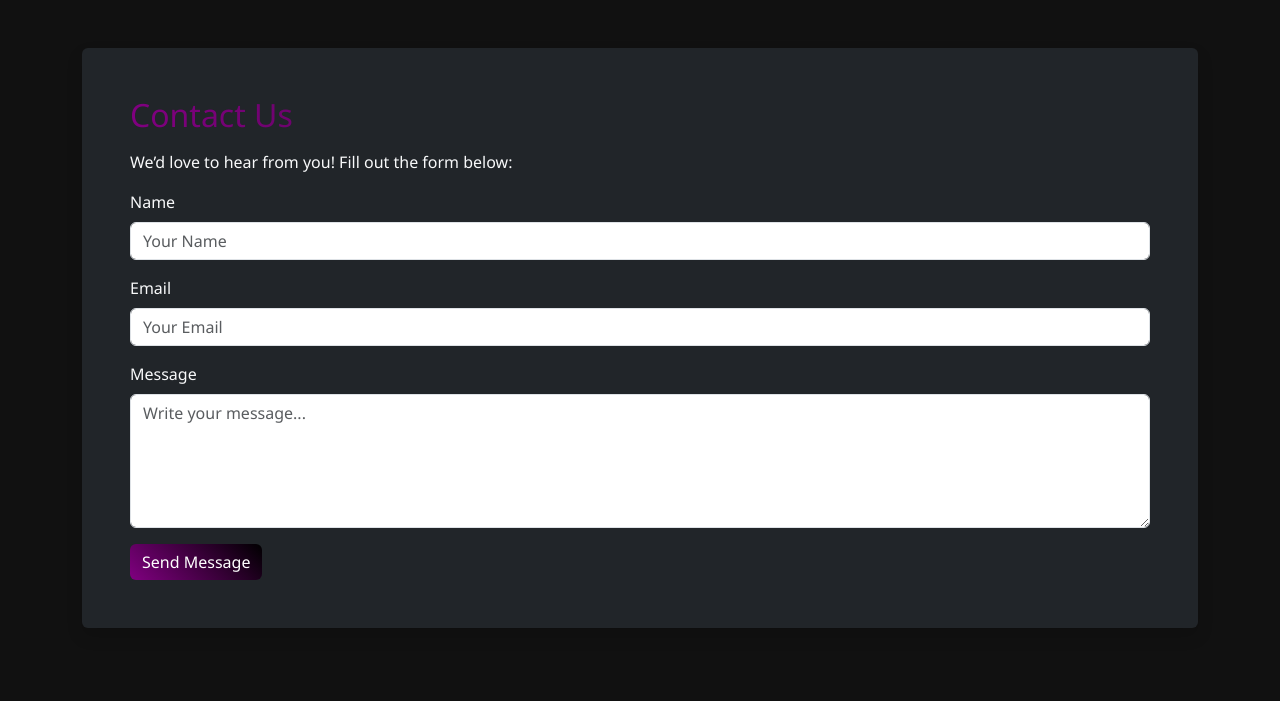
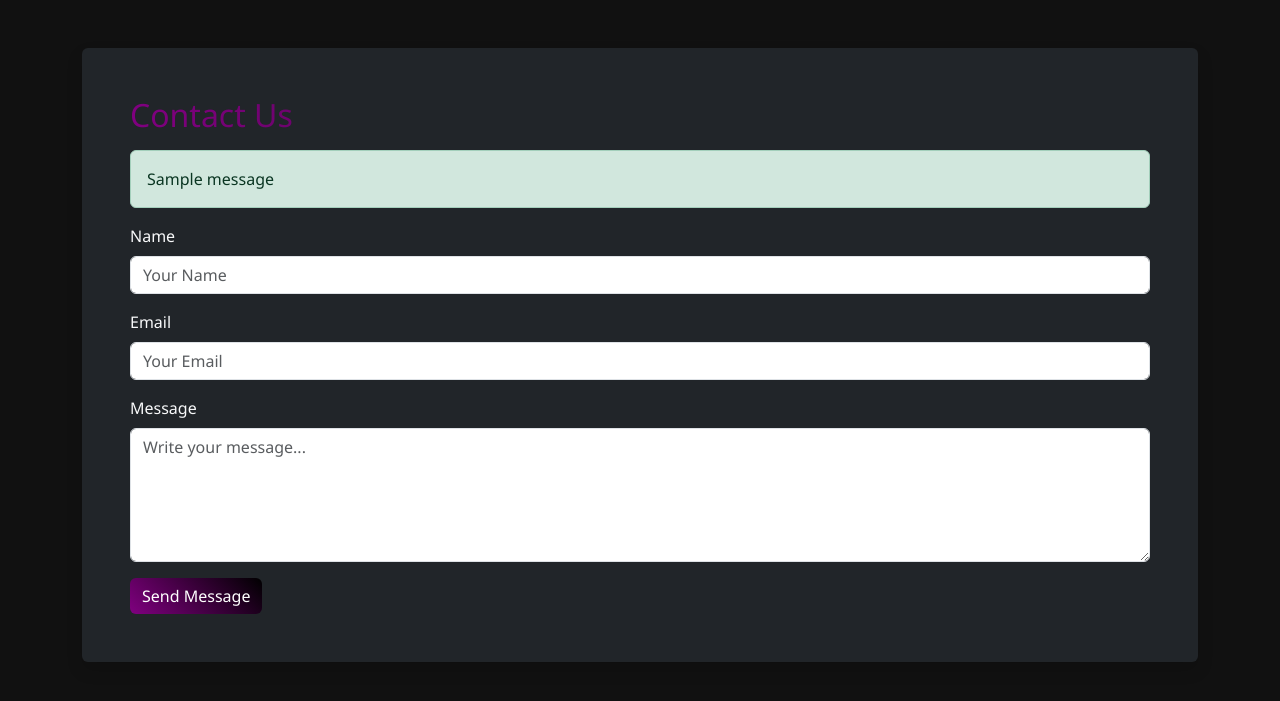
Before and after one commit to BadarsCode/SIYASI_NEWS, a Django app: page /contact/ in a window 1280 px wide. Shown: the part 56-757 px from the top of the page. Run offline with Django 5.2, Linux system fonts and the light colour scheme; one stand-in notice (Sample message) is shown.

Commit message:
add email to contact page

```diff
--- a/News/templates/news/contact.html
+++ b/News/templates/news/contact.html
@@ -3,9 +3,17 @@
 <div class="container py-5">
   <div class="bg-dark text-light p-5 rounded shadow">
     <h2 class="text-gradient">Contact Us</h2>
-    <p class="mt-3">We’d love to hear from you! Fill out the form below:</p>
 
-    <form method="post" action="#">
+    <!-- Show success or error messages -->
+    {% if messages %}
+      <div class="mt-3">
+        {% for message in messages %}
+          <div class="alert alert-{{ message.tags }}">{{ message }}</div>
+        {% endfor %}
+      </div>
+    {% endif %}
+
+    <form method="post">
       {% csrf_token %}
       <div class="mb-3">
         <label class="form-label">Name</label>
@@ -23,4 +31,5 @@
     </form>
   </div>
 </div>
+
 {% endblock %}
--- a/News/views.py
+++ b/News/views.py
@@ -1,23 +1,11 @@
-# from django.shortcuts import render
-
-# # Create your views here.
-# from django.shortcuts import render
-# from .models import NewsArticle
-
-# def home(request):
-#     articles = NewsArticle.objects.all().order_by('-published_at')
-#     return render(request, 'news/home.html', {'articles': articles})
-
-# def article_detail(request, pk):
-#     article = get_object_or_404(NewsArticle, pk=pk)
-
-#     return render(request, 'news/article_detail.html', {'article': article})
-
-
-
 from django.shortcuts import render, get_object_or_404
 from django.http import JsonResponse
 from .models import NewsArticle
+from django.core.mail import send_mail
+from django.conf import settings
+from django.contrib import messages
+from django.shortcuts import redirect
+from django.views.decorators.csrf import csrf_exempt
 
 def news_split_view(request):
     articles = NewsArticle.objects.order_by('-published_at')[:5]  # slider
@@ -29,12 +17,6 @@ def news_split_view(request):
         'all_articles': all_articles
     })
 
-
-# def article_detail_ajax(request, pk):
-#     article = get_object_or_404(NewsArticle, pk=pk)
-#     html = render(request, 'news/article_partial.html', {'article': article}).content.decode('utf-8')
-#     return JsonResponse({'html': html})
-
 def gallery(request):
     articles = NewsArticle.objects.exclude(images="").order_by('-published_at')
     return render(request, 'news/gallery.html', {'articles': articles})
@@ -43,7 +25,26 @@ def gallery(request):
 def privacy_view(request): return render(request, 'news/privacy.html')
 def terms_view(request): return render(request, 'news/terms.html')
 def about_view(request): return render(request, 'news/about.html')
-def contact_view(request): return render(request, 'news/contact.html')
+def contact_view(request):
+    if request.method == 'POST':
+        name = request.POST.get('name')
+        email = request.POST.get('email')
+        message = request.POST.get('message')
+        full_message = f"From: {name} < {email} >\n\n{message}"
+        try:
+            send_mail(
+                subject="Contact Form Submission",
+                message=full_message,
+                from_email=settings.EMAIL_HOST_USER,
+                recipient_list=[settings.EMAIL_HOST_USER],
+                fail_silently=False,
+
+            )
+            messages.success(request, "your message has been sent successfully!")
+        except Exception as e:
+            messages.error(request, f"An error occurred: {e}")
+        return redirect('contact')
+    return render(request, 'news/contact.html')
 
 
 from django.shortcuts import render, get_object_or_404
```
